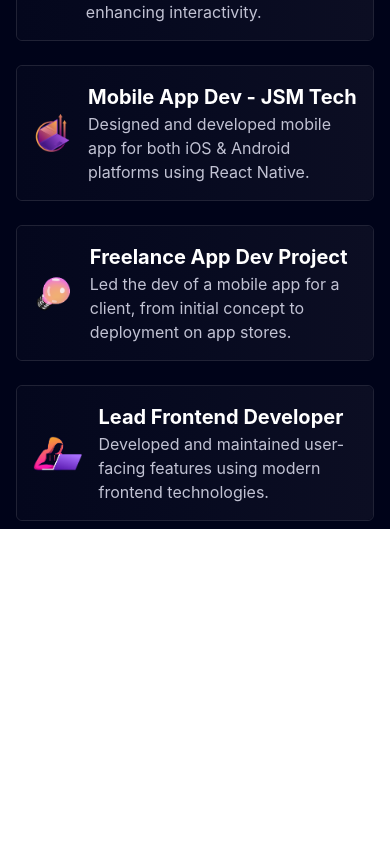
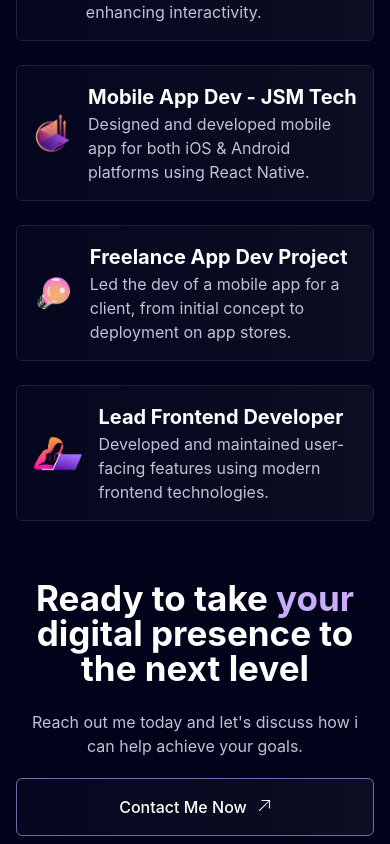
Before and after one commit to Abdelhassibbenmansour/Spotlight-Portfolio, a React (Vite) app: page / in a window 390 px wide. Shown: the part 5193-6037 px from the top of the page. Before the commit the page ends 5722 px from the top, so only its background shows below. Built offline with nearby package versions, Linux system fonts and the light colour scheme.

Commit message:
Finish The Contact Component

```diff
--- a/src/App.jsx
+++ b/src/App.jsx
@@ -3,6 +3,7 @@ import Presentation from "./sections/Presentation";
 import Projects from "./sections/Projects";
 import Reviews from "./sections/Reviews";
 import Experiences from "./sections/Experiences";
+import Contact from "./components/Contact";
 
 const App = () => {
   return (
@@ -12,6 +13,7 @@ const App = () => {
       <Projects />
       <Reviews />
       <Experiences />
+      <Contact />
     </div>
   )
 }
--- a/src/components/Contact.jsx
+++ b/src/components/Contact.jsx
@@ -1,5 +1,12 @@
+import Button from "./Button";
 const Contact = () => {
-  return <div>Contact</div>;
+  return (
+    <section className="mt-15  md:mt-30 text-center flex flex-col items-center">
+      <div className="text-[35px] md:text-[48px] text-center font-bold leading-[1]">Ready to take <span className="text-purple">your </span>digital <br className="hidden md:block"/> presence to the next level</div>
+      <div className="mt-6 text-normal md:text-[18px] ">Reach out me today and let's discuss how i can help achieve your goals.</div>
+      <Button text="Contact Me Now"/>
+    </section>
+  )
 };
 
 export default Contact;
```
